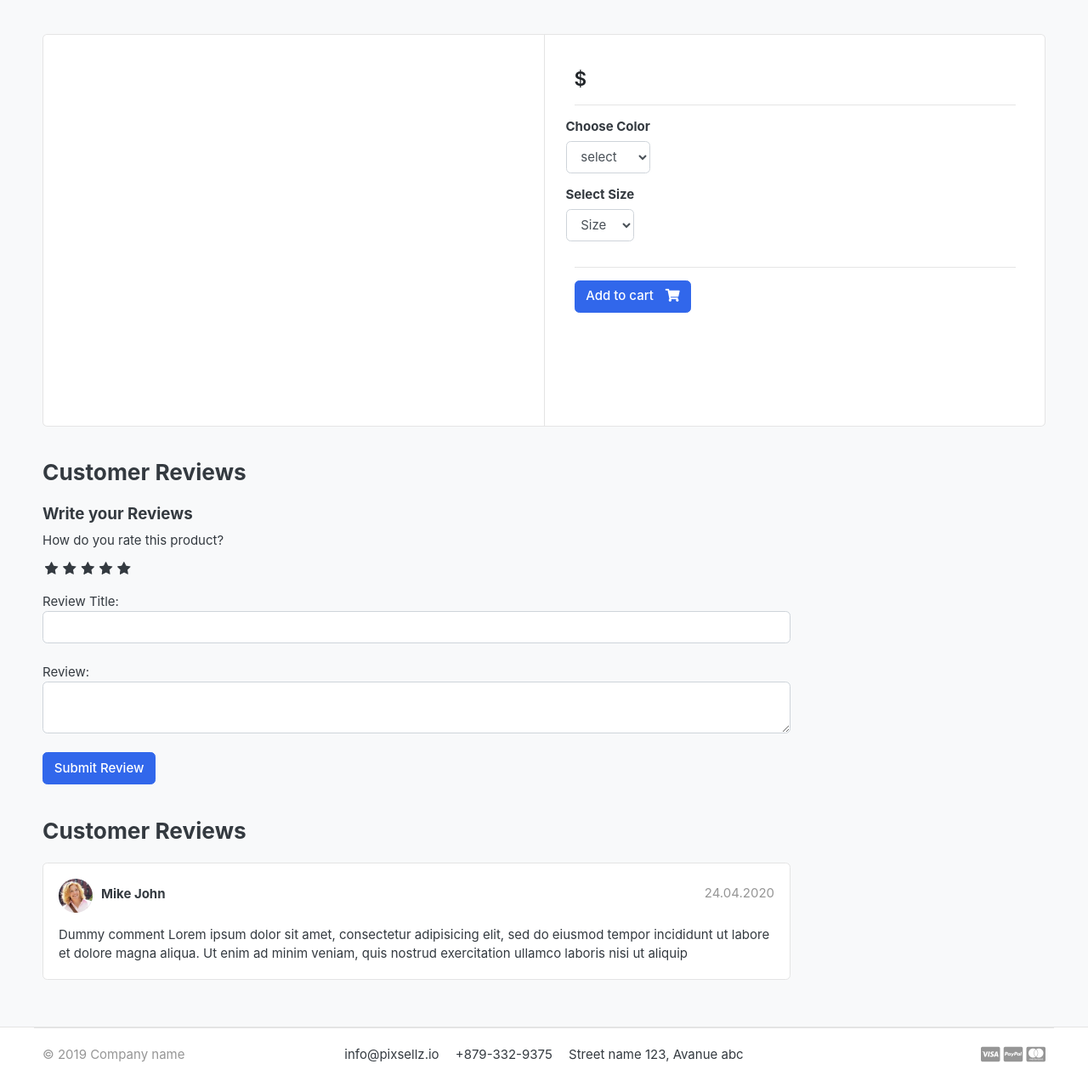
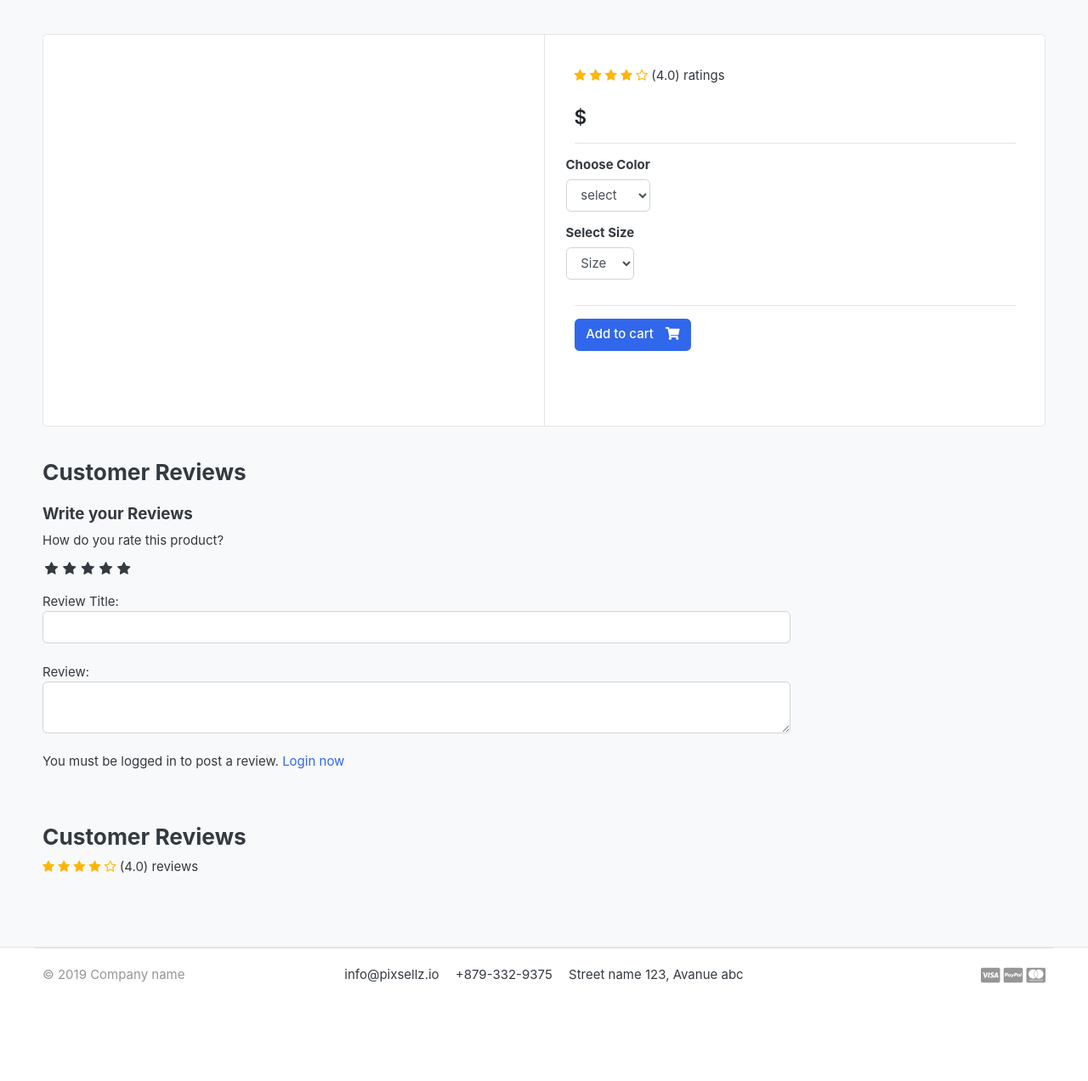
Before and after one commit to SahilArote/trivon, a Django app: template templates/store/product_detail.html in a window 1280 px wide. Shown: the part 118-1390 px from the top of the page at 85% size. After the commit the page ends 1275 px from the top, so only its background shows below. Run offline with Django 5.2, Linux system fonts and the light colour scheme; the template is opened without the code that fills it, so the values that code supplies are empty; some libraries are stand-ins or nearby versions; some web fonts are replaced.

Commit message:
rating and comment

```diff
--- a/accounts/models.py
+++ b/accounts/models.py
@@ -61,8 +61,8 @@
 
     objects = MyAccountManager()
 
-    # def full_name(self):
-    #     return f'{self.first_name} {self.last_name}'
+    def full_name(self):
+        return f'{self.first_name} {self.last_name}'
 
     def __str__(self):
         return self.email
--- a/store/admin.py
+++ b/store/admin.py
@@ -1,5 +1,5 @@
 from django.contrib import admin
-from .models import Product, Variation
+from .models import Product, Variation, ReviewRating
 
 
 # Register your models here.
@@ -16,3 +16,4 @@
 
 admin.site.register(Product, ProductAdmin)
 admin.site.register(Variation , VariationAdmin)
+admin.site.register(ReviewRating)
--- a/templates/store/product_detail.html
+++ b/templates/store/product_detail.html
@@ -24,6 +24,30 @@
 			<article class="content-body">
 
 			<h2 class="title">{{ single_product.product_name }}</h2>
+			{% if single_product.countReview > 0 %}
+			<div class="rating-star">
+				<span>
+					<i class="fa fa-star{% if single_product.averageReview < 0.5 %}-o{% elif single_product.averageReview >= 0.5 and single_product.averageReview < 1 %}-half-o {% endif %}" aria-hidden="true"></i>
+					<i class="fa fa-star{% if single_product.averageReview < 1.5 %}-o{% elif single_product.averageReview >= 1.5 and single_product.averageReview < 2 %}-half-o {% endif %}" aria-hidden="true"></i>
+					<i class="fa fa-star{% if single_product.averageReview < 2.5 %}-o{% elif single_product.averageReview >= 2.5 and single_product.averageReview < 3 %}-half-o {% endif %}" aria-hidden="true"></i>
+					<i class="fa fa-star{% if single_product.averageReview < 3.5 %}-o{% elif single_product.averageReview >= 3.5 and single_product.averageReview < 4 %}-half-o {% endif %}" aria-hidden="true"></i>
+					<i class="fa fa-star{% if single_product.averageReview < 4.5 %}-o{% elif single_product.averageReview >= 4.5 and single_product.averageReview < 5 %}-half-o {% endif %}" aria-hidden="true"></i>
+					<span>({{ single_product.averageReview }}) Rating</span>
+				</span>
+			</div>
+			{% else %}
+			<div class="rating-star">
+				<span>
+					<i class="fa fa-star" aria-hidden="true"></i>
+					<i class="fa fa-star" aria-hidden="true"></i>
+					<i class="fa fa-star" aria-hidden="true"></i>
+					<i class="fa fa-star" aria-hidden="true"></i>
+					<i class="fa fa-star-o" aria-hidden="true"></i>
+					<span>(4.0) ratings </span>
+				</span>
+			</div>
+			{% endif %}
+			<br>
 
 			<div class="mb-3">
 				<var class="price h4">${{ single_product.price }}</var>
@@ -101,34 +125,76 @@
 			<input type="text" class="form-control" name="subject" required><br>
 			Review:
 			<textarea name="review" class="form-control" row="4"></textarea><br>
-			<input type="submit" value="Submit Review" class="btn btn-primary">
-
+			{% if user.is_authenticated %}
+				{% if orderproduct %}
+					<input type="submit" value="Submit Review" class="btn btn-primary">
+				{% else %}
+					<p>You must purchase this product to post a review.</p>
+				{% endif %}
+			{% else %}
+				<p>You must be logged in to post a review. <span><a href="{% url 'login' %}">Login now</a></span></p>
+			{% endif %}
 		</div>
+		<br>
 		{% include "includes/alerts.html" %}
 		</form>
 		<br>
 		<header class="section-heading">
 		<h3>Customer Reviews </h3>
+		{% if single_product.countReview > 0 %}
+		<div class="rating-star">
+				<span>
+					<i class="fa fa-star{% if single_product.averageReview < 0.5 %}-o{% elif single_product.averageReview >= 0.5 and single_product.averageReview < 1 %}-half-o {% endif %}" aria-hidden="true"></i>
+					<i class="fa fa-star{% if single_product.averageReview < 1.5 %}-o{% elif single_product.averageReview >= 1.5 and single_product.averageReview < 2 %}-half-o {% endif %}" aria-hidden="true"></i>
+					<i class="fa fa-star{% if single_product.averageReview < 2.5 %}-o{% elif single_product.averageReview >= 2.5 and single_product.averageReview < 3 %}-half-o {% endif %}" aria-hidden="true"></i>
+					<i class="fa fa-star{% if single_product.averageReview < 3.5 %}-o{% elif single_product.averageReview >= 3.5 and single_product.averageReview < 4 %}-half-o {% endif %}" aria-hidden="true"></i>
+					<i class="fa fa-star{% if single_product.averageReview < 4.5 %}-o{% elif single_product.averageReview >= 4.5 and single_product.averageReview < 5 %}-half-o {% endif %}" aria-hidden="true"></i>
+					<span>({{ single_product.averageReview }}) {{ single_product.countReview }} Rating</span>
+				</span>
+			</div>
+		{% else %}
+		<div class="rating-star">
+				<span>
+					<i class="fa fa-star" aria-hidden="true"></i>
+					<i class="fa fa-star" aria-hidden="true"></i>
+					<i class="fa fa-star" aria-hidden="true"></i>
+					<i class="fa fa-star" aria-hidden="true"></i>
+					<i class="fa fa-star-o" aria-hidden="true"></i>
+					<span>(4.0) reviews</span>
+				</span>
+			</div>
+		{% endif %}
+		<br>
 
 		</header>
-
+		{% for review in reviews %}
 	<article class="box mb-3">
 		<div class="icontext w-100">
-			<img src="{% static 'images/avatars/avatar1.jpg' %}" class="img-xs icon rounded-circle">
 			<div class="text">
-				<span class="date text-muted float-md-right">24.04.2020 </span>
-				<h6 class="mb-1">Mike John </h6>
+				<span class="date text-muted float-md-right">{{review.updated_at}} </span>
+				<h6 class="mb-1">{{review.user.full_name}}</h6>
+				<div class="rating-star">
+					<span>
+						<i class="fa fa-star{% if review.rating < 0.5 %}-o{% elif review.rating >= 0.5 and review.rating < 1 %}-half-o {% endif %}" aria-hidden="true"></i>
+						<i class="fa fa-star{% if review.rating < 1.5 %}-o{% elif review.rating >= 1.5 and review.rating < 2 %}-half-o {% endif %}" aria-hidden="true"></i>
+						<i class="fa fa-star{% if review.rating < 2.5 %}-o{% elif review.rating >= 2.5 and review.rating < 3 %}-half-o {% endif %}" aria-hidden="true"></i>
+						<i class="fa fa-star{% if review.rating < 3.5 %}-o{% elif review.rating >= 3.5 and review.rating < 4 %}-half-o {% endif %}" aria-hidden="true"></i>
+						<i class="fa fa-star{% if review.rating < 4.5 %}-o{% elif review.rating >= 4.5 and review.rating < 5 %}-half-o {% endif %}" aria-hidden="true"></i>
+						<span>{{review.rating}} stars</span>
+					</span>
+				</div>
 
 			</div>
 		</div> <!-- icontext.// -->
 		<div class="mt-3">
+			<h6>{{review.subject}}</h6>
+
 			<p>
-				Dummy comment Lorem ipsum dolor sit amet, consectetur adipisicing elit, sed do eiusmod
-				tempor incididunt ut labore et dolore magna aliqua. Ut enim ad minim veniam,
-				quis nostrud exercitation ullamco laboris nisi ut aliquip
+				{{review.review}}
 			</p>
 		</div>
 	</article>
+	{% endfor %}
 
 
 
```
Also changed, not shown: store/models.py (+16 -1 lines), store/views.py (+16 -2 lines).
